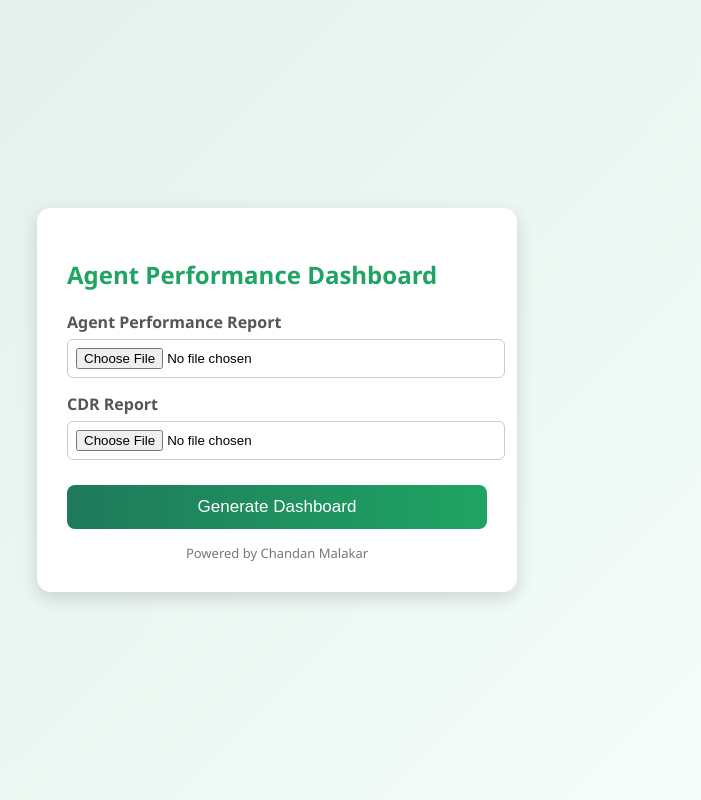
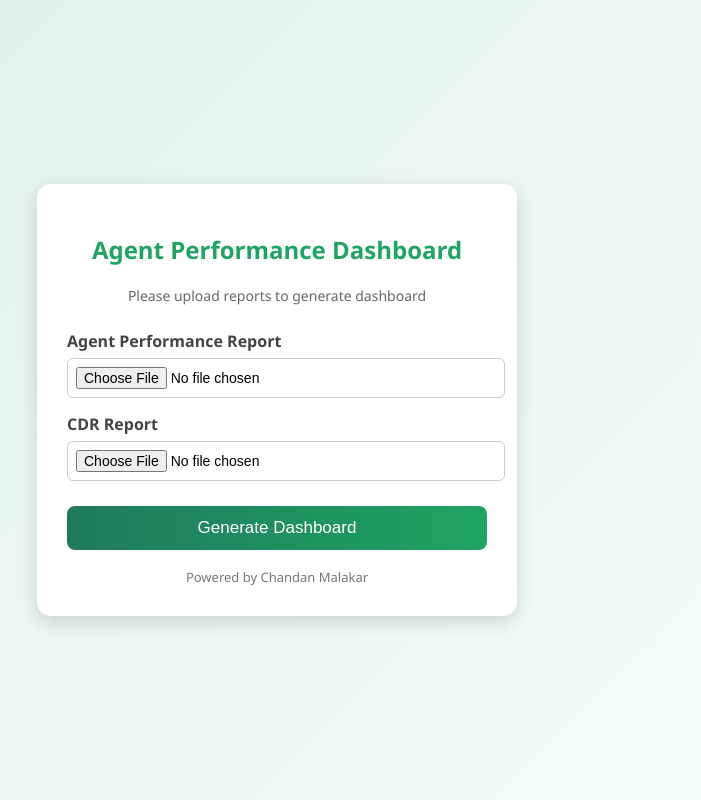
Before and after one commit to Viratmalakar/agent.performance.site, a Flask app: page / in a window 1280 px wide. Shown: the whole page, without its empty margins (363-1064 px from the left). Run offline with Flask 3, Linux system fonts and the light colour scheme.

Commit message:
Add favicon and update styling in upload.html

```diff
--- a/templates/upload.html
+++ b/templates/upload.html
@@ -2,6 +2,10 @@
 <html>
 <head>
 <title>Upload Reports</title>
+
+<!-- Favicon -->
+<link rel="icon" href="{{ url_for('static', filename='favicon.ico') }}">
+
 <style>
 body{
 background:linear-gradient(135deg,#dfeee8,#f7fffb);
@@ -19,6 +23,7 @@ width:420px;
 padding:30px;
 border-radius:14px;
 box-shadow:0 6px 18px rgba(0,0,0,0.15);
+text-align:center;
 }
 
 h2{
@@ -26,11 +31,18 @@ color:#1fa463;
 margin-bottom:20px;
 }
 
+p{
+color:#666;
+font-size:14px;
+margin-bottom:25px;
+}
+
 label{
 font-weight:600;
-color:#555;
+color:#444;
 display:block;
 margin-top:15px;
+text-align:left;
 }
 
 input{
@@ -39,6 +51,7 @@ width:100%;
 padding:8px;
 border-radius:6px;
 border:1px solid #ccc;
+font-size:14px;
 }
 
 button{
@@ -60,17 +73,19 @@ background:linear-gradient(90deg,#178a55,#1fa463);
 }
 
 footer{
-text-align:center;
-margin-top:15px;
+margin-top:18px;
 font-size:13px;
 color:#777;
 }
 </style>
 </head>
+
 <body>
 
 <div class="box">
+
 <h2>Agent Performance Dashboard</h2>
+<p>Please upload reports to generate dashboard</p>
 
 <form method="post" action="/process" enctype="multipart/form-data">
 
@@ -85,6 +100,7 @@ color:#777;
 </form>
 
 <footer>Powered by Chandan Malakar</footer>
+
 </div>
 
 </body>
```
